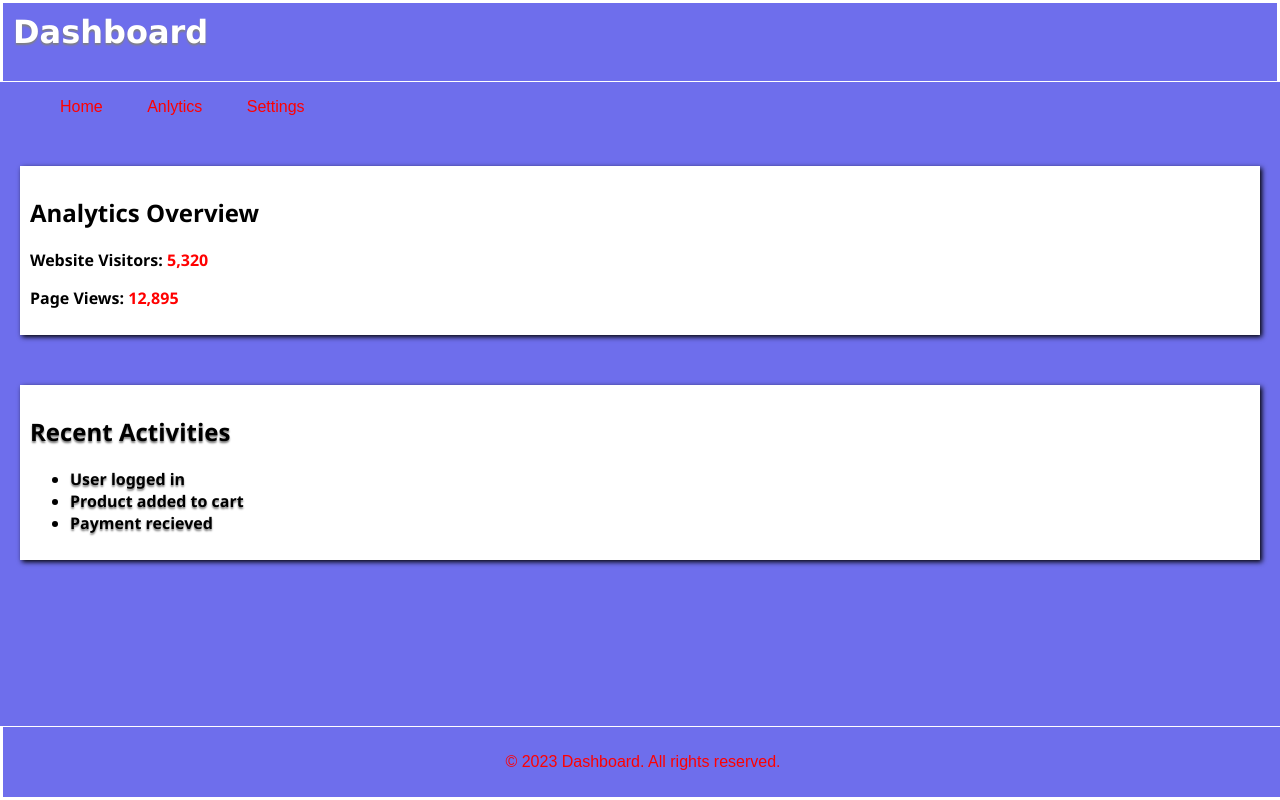
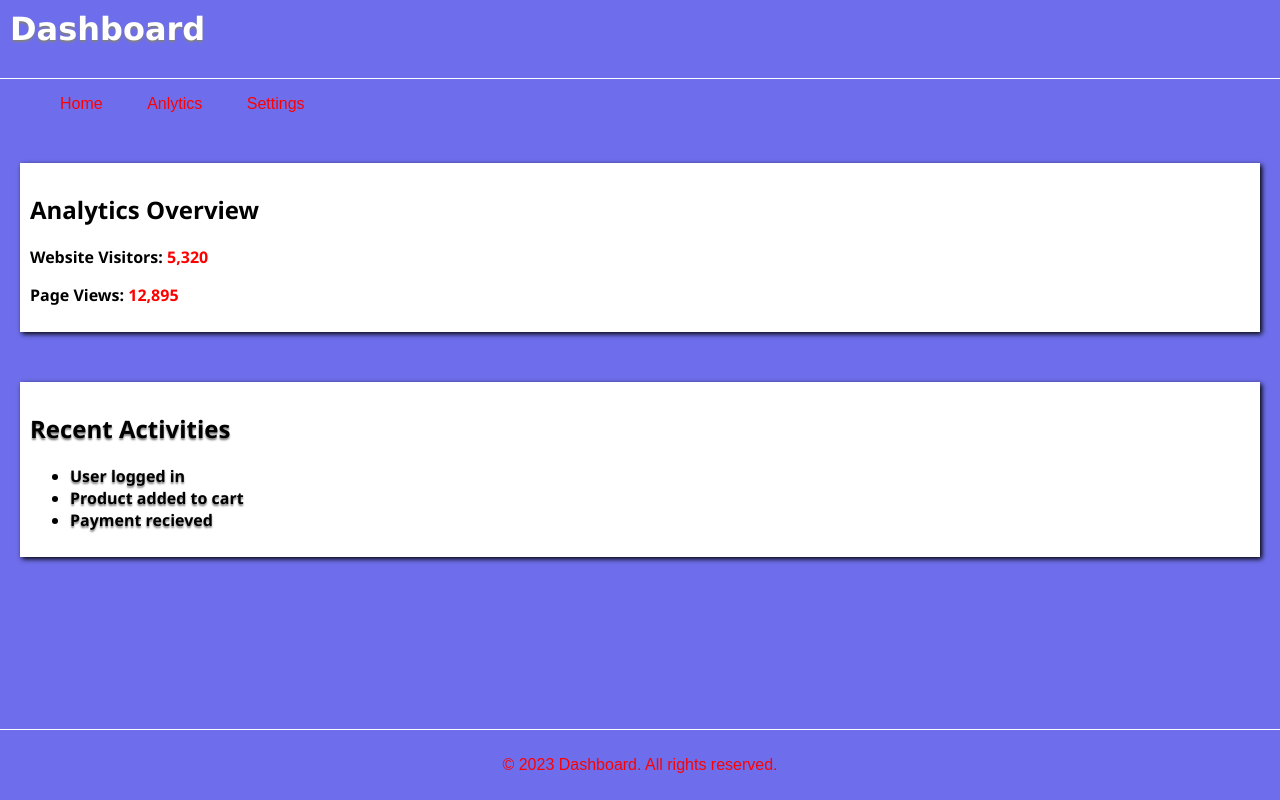
Before and after one commit to black-myke/Styling, a plain HTML site: page index3.html in a window 1280 px wide. Drawn offline with Linux system fonts and the light colour scheme.

Commit message:
Dashboard Assignment

```diff
--- a/style3.css
+++ b/style3.css
@@ -6,7 +6,10 @@ body {
 }
 
 .head {
-    border-bottom-width: 1px;
+    border-bottom: 1px;
+    border-top: 0px;
+    border-left: 0px;
+    border-right: 0px;
     border-color: white;
     border-style: solid;
 }
@@ -58,7 +61,10 @@ footer {
     position: fixed;
     bottom: 0;
     width: 100%;
-    border-top-width: 1px;
+    border-bottom: 0px;
+    border-top: 1px;
+    border-left: 0px;
+    border-right: 0px;
     border-color: white;
     border-style: solid;
     }
```
Also changed, not shown: index3.html (line endings or trailing spaces).
